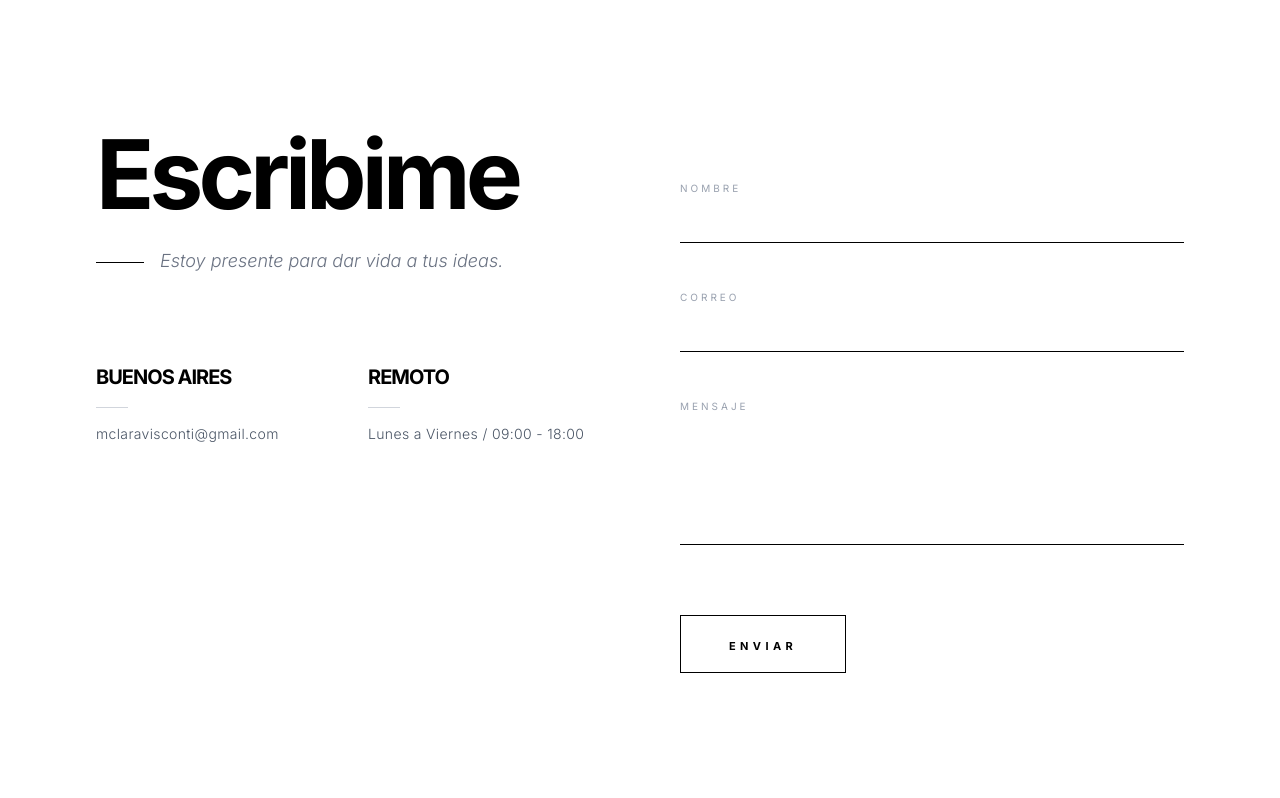
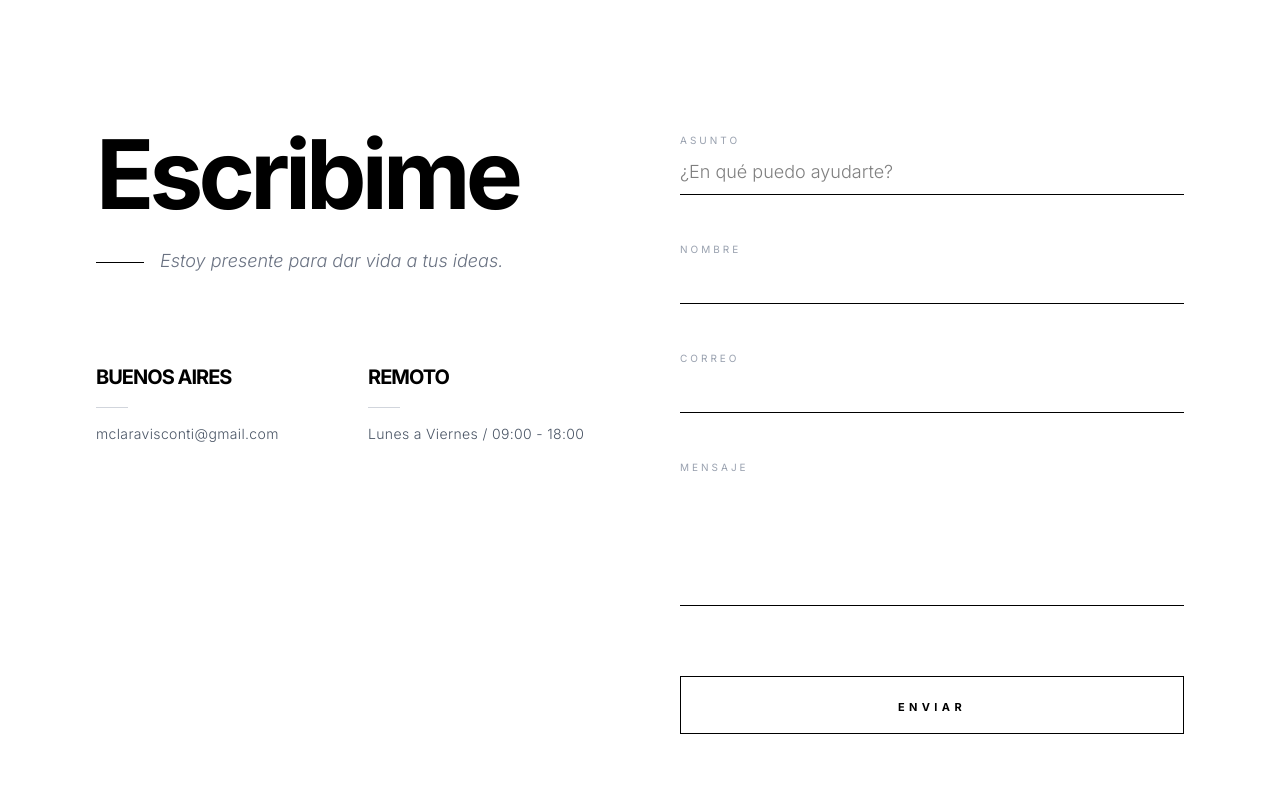
Before and after one commit to claravisconti/porfolio, a React (Vite) app in the folder porfolio/: page /contact in a window 1280 px wide. Shown: the part 482-1280 px from the top of the page. Built offline with nearby package versions, Linux system fonts and the light colour scheme.

Commit message:
formulario js

```diff
--- a/porfolio/package.json
+++ b/porfolio/package.json
@@ -10,6 +10,7 @@
     "preview": "vite preview"
   },
   "dependencies": {
+    "@emailjs/browser": "^4.4.1",
     "@tailwindcss/vite": "^4.2.4",
     "framer-motion": "^12.38.0",
     "lucide-react": "^1.9.0",
--- a/porfolio/src/components/FormSection.jsx
+++ b/porfolio/src/components/FormSection.jsx
@@ -1,6 +1,31 @@
-import React from 'react';
+import React, { useRef, useState } from 'react';
+import emailjs from '@emailjs/browser';
 
 export default function FormSection() {
+  const form = useRef();
+  const [status, setStatus] = useState(''); // '', 'enviando', 'exito', 'error'
+
+  const sendEmail = (e) => {
+    e.preventDefault();
+    setStatus('enviando');
+
+    emailjs.sendForm(
+      'service_075qthe',
+      'template_fstgil7',
+      form.current,
+      'vtg61ipfhKbdmTdoX'
+    )
+    .then(() => {
+        setStatus('exito');
+        form.current.reset();
+        setTimeout(() => setStatus(''), 5000);
+    })
+    .catch((error) => {
+        console.error('EmailJS Error:', error);
+        setStatus('error');
+    });
+  };
+
   return (
     <div className="bg-white min-h-screen pt-32 pb-20 px-6 md:px-24">
       <div className="max-w-[90rem] mx-auto grid grid-cols-1 lg:grid-cols-2 gap-20">
@@ -20,17 +45,14 @@ export default function FormSection() {
           </div>
 
           <div className="grid grid-cols-1 md:grid-cols-2 gap-10 pt-10">
-            {/* Localidad 1 */}
             <div className="space-y-4">
               <h3 className="text-xl font-bold uppercase tracking-tighter">Buenos Aires</h3>
               <div className="w-8 h-[1px] bg-gray-300 mb-4"></div>
               <div className="text-sm space-y-1 text-gray-600 tracking-wide font-light">
                 <p>mclaravisconti@gmail.com</p>
-                {/* <p>+54 9 11 2485 5678</p> */}
               </div>
             </div>
 
-            {/* Localidad 2 o Información Extra */}
             <div className="space-y-4">
               <h3 className="text-xl font-bold uppercase tracking-tighter">Remoto</h3>
               <div className="w-8 h-[1px] bg-gray-300 mb-4"></div>
@@ -43,9 +65,22 @@ export default function FormSection() {
 
         {/* COLUMNA DERECHA: Formulario */}
         <div className="bg-white">
-          <h2 className="text-3xl font-bold mb-12 tracking-tight"></h2>
+          <form ref={form} onSubmit={sendEmail} className="space-y-10">
 
-          <form className="space-y-10">
+            {/* Input Asunto (Title) */}
+            <div className="relative group">
+              <label className="text-[10px] uppercase tracking-[0.3em] text-gray-400 group-focus-within:text-black transition-colors">
+                Asunto
+              </label>
+              <input
+                type="text"
+                name="title"
+                required
+                className="w-full border-b border-black py-2 focus:outline-none focus:border-[#00adb5] transition-colors bg-transparent text-lg font-light"
+                placeholder="¿En qué puedo ayudarte?"
+              />
+            </div>
+
             {/* Input Nombre */}
             <div className="relative group">
               <label className="text-[10px] uppercase tracking-[0.3em] text-gray-400 group-focus-within:text-black transition-colors">
@@ -53,8 +88,9 @@ export default function FormSection() {
               </label>
               <input
                 type="text"
+                name="name"
+                required
                 className="w-full border-b border-black py-2 focus:outline-none focus:border-[#00adb5] transition-colors bg-transparent text-lg font-light"
-                placeholder=""
               />
             </div>
 
@@ -65,6 +101,8 @@ export default function FormSection() {
               </label>
               <input
                 type="email"
+                name="email"
+                required
                 className="w-full border-b border-black py-2 focus:outline-none focus:border-[#00adb5] transition-colors bg-transparent text-lg font-light"
               />
             </div>
@@ -75,22 +113,34 @@ export default function FormSection() {
                 Mensaje
               </label>
               <textarea
+                name="message"
                 rows="4"
+                required
                 className="w-full border-b border-black py-2 focus:outline-none focus:border-[#00adb5] transition-colors bg-transparent text-lg font-light resize-none"
               ></textarea>
             </div>
 
-            {/* Botón Submit */}
-            <div className="pt-6">
+            {/* Botón Submit y Feedback */}
+            <div className="pt-6 flex flex-col gap-4">
               <button
                 type="submit"
-                className="relative inline-block px-12 py-4 group overflow-hidden border border-black"
+                disabled={status === 'enviando'}
+                className="relative inline-block px-12 py-4 group overflow-hidden border border-black disabled:border-gray-300"
               >
-                <span className="relative z-10 text-[11px] font-bold uppercase tracking-[0.4em] group-hover:text-white transition-colors duration-500">
-                  Enviar
+                <span className={`relative z-10 text-[11px] font-bold uppercase tracking-[0.4em] transition-colors duration-500 ${status === 'enviando' ? 'text-gray-400' : 'group-hover:text-white'}`}>
+                  {status === 'enviando' ? 'Enviando...' : 'Enviar'}
                 </span>
-                <div className="absolute inset-0 bg-black translate-y-full group-hover:translate-y-0 transition-transform duration-500"></div>
+                {status !== 'enviando' && (
+                  <div className="absolute inset-0 bg-black translate-y-full group-hover:translate-y-0 transition-transform duration-500"></div>
+                )}
               </button>
+
+              {status === 'exito' && (
+                <p className="text-[#00adb5] text-sm font-medium tracking-wide">¡Mensaje enviado con éxito!</p>
+              )}
+              {status === 'error' && (
+                <p className="text-red-500 text-sm font-medium tracking-wide">Hubo un error. Intentá de nuevo.</p>
+              )}
             </div>
           </form>
         </div>
```
Also changed, not shown: 1 other file (tests, documents, lock files or other folders).
